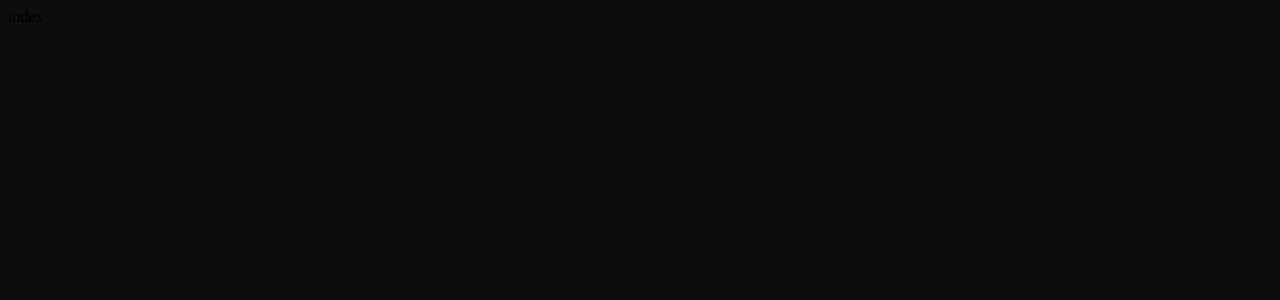
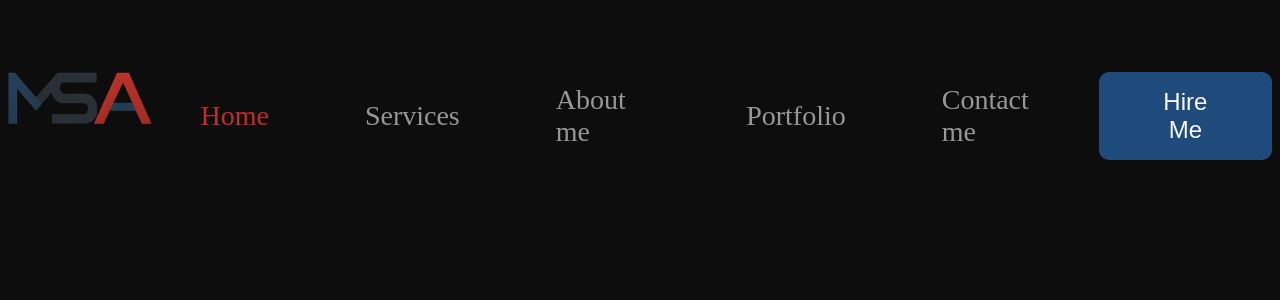
Before and after one commit to MSaeedAfshari/portfolio, a Next.js app: page / in a window 1280 px wide. Shown: the top 300 px of the page. Built offline with nearby package versions, Linux system fonts and the light colour scheme.

Commit message:
import navbar

```diff
--- a/pages/index.js
+++ b/pages/index.js
@@ -1,7 +1,10 @@
-import React from 'react'
+import Navbar from "@/components/Header/Navbar/Navbar";
+import React from "react";
 
 export default function index() {
   return (
-    <div>index</div>
-  )
+    <>
+      <Navbar />
+    </>
+  );
 }
```
